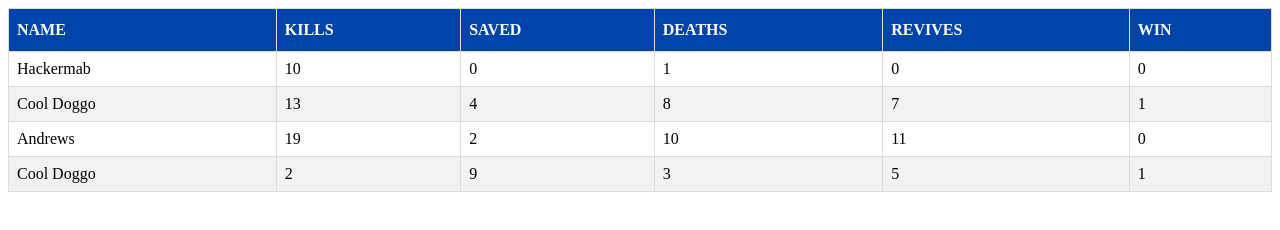
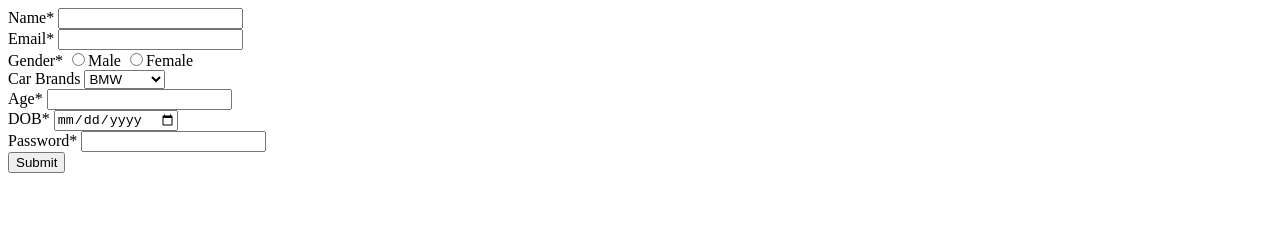
Before and after one commit to acciojob/signup-form-car-HarenderSingh8055, a website: page main.html in a window 1280 px wide. Drawn offline with Linux system fonts and the light colour scheme.

Commit message:
created a submission

```diff
--- a/main.html
+++ b/main.html
@@ -1,65 +1,55 @@
 <!DOCTYPE html>
-<html lang="en">
+
+<html>
+
 <head>
-    <meta charset="UTF-8">
-    <meta http-equiv="X-UA-Compatible" content="IE=edge">
-    <meta name="viewport" content="width=device-width, initial-scale=1.0">
-    <title>Document</title>
-    <link rel="stylesheet" href="styles.css">
+	<link rel="stylesheet" href="styles.css">
 </head>
+
 <body>
-    <!-- add table here -->
-
-		<table id="customers">
-		<tr>
-			<thead>
-			<th>NAME</th>
-			<th>KILLS</th>
-			<th>SAVED</th>
-			<th>DEATHS</th>
-			<th>REVIVES</th>
-			<th>WIN</th>
-		</tr>
-			</thead>
-
-	<tbody>
-
-	<tr>
-		<td>Hackermab</td>
-		<td>10</td>
-		<td>0</td>
-		<td>1</td>
-		<td>0</td>
-		<td>0</td>
-	</tr>
-
-		<tr>
-		<td>Cool Doggo</td>
-		<td>13</td>
-		<td>4</td>
-		<td>8</td>
-		<td>7</td>
-		<td>1</td>
-	</tr>
-		<tr>
-		<td>Andrews</td>
-		<td>19</td>
-		<td>2</td>
-		<td>10</td>
-		<td>11</td>
-		<td>0</td>
-	</tr>
-		<tr>
-		<td>Cool Doggo</td>
-		<td>2</td>
-		<td>9</td>
-		<td>3</td>
-		<td>5</td>
-		<td>1</td>
-	</tr>
-
-		</tbody>
-</table>
+	<!-- the entire body must be written by student -->
+	<form method="post"
+		target="_blank">
+		<div>
+		<label for="name">Name*</label>
+		<input type="text"  required id="name">
+			</div>
+		<div>
+		<label for="email">Email*</label>
+		<input type="email"  required id="email">
+		</div>
+		<div>
+			<lable for="gender">Gender*</lable>
+			<input type="radio" id="gender" name="gender" required>Male
+			<input type="radio" id="gender" name="gender" required>Female
+		</div>
+		<div>
+			<label for="cars">Car Brands</label>
+			<select id="cars">
+				<option value="BMW">BMW</option>
+				<option value="Audi">Audi</option>
+				<option value="Mercedez">Mercedez</option>
+			</select>
+		</div>
+		<div>
+			<label for="age">Age*</label>
+			<input type="number"  min="1" required id="age">
+		</div>
+		<div>
+			<label for="dob">DOB*</label>
+			<input type="date" required id="dob" >
+		</div>
+		<div>
+			<label for="password">Password*</label>
+			<input type="password"  required id="password">
+		</div>
+		<div>
+			<button type="submit">Submit</button>
+		</div>
+	</form>
+    <script type="text/javascript" src="./script.js">
+</script>
 
 </body>
+
 </html>
--- a/styles.css
+++ /dev/null
@@ -1,19 +0,0 @@
-#customers{
-   border-collapse:collapse;
-	width:100%;
-}
-#customers td, #customers th {
-   border: 1px solid #ddd;
-  padding: 8px;
-}
-#customers tr:nth-child(even){background-color: #f2f2f2;}
-
-
-
-#customers th {
-  padding-top: 12px;
-  padding-bottom: 12px;
-  text-align: left;
-  background-color: #04A;
-  color: white;
-}
```
